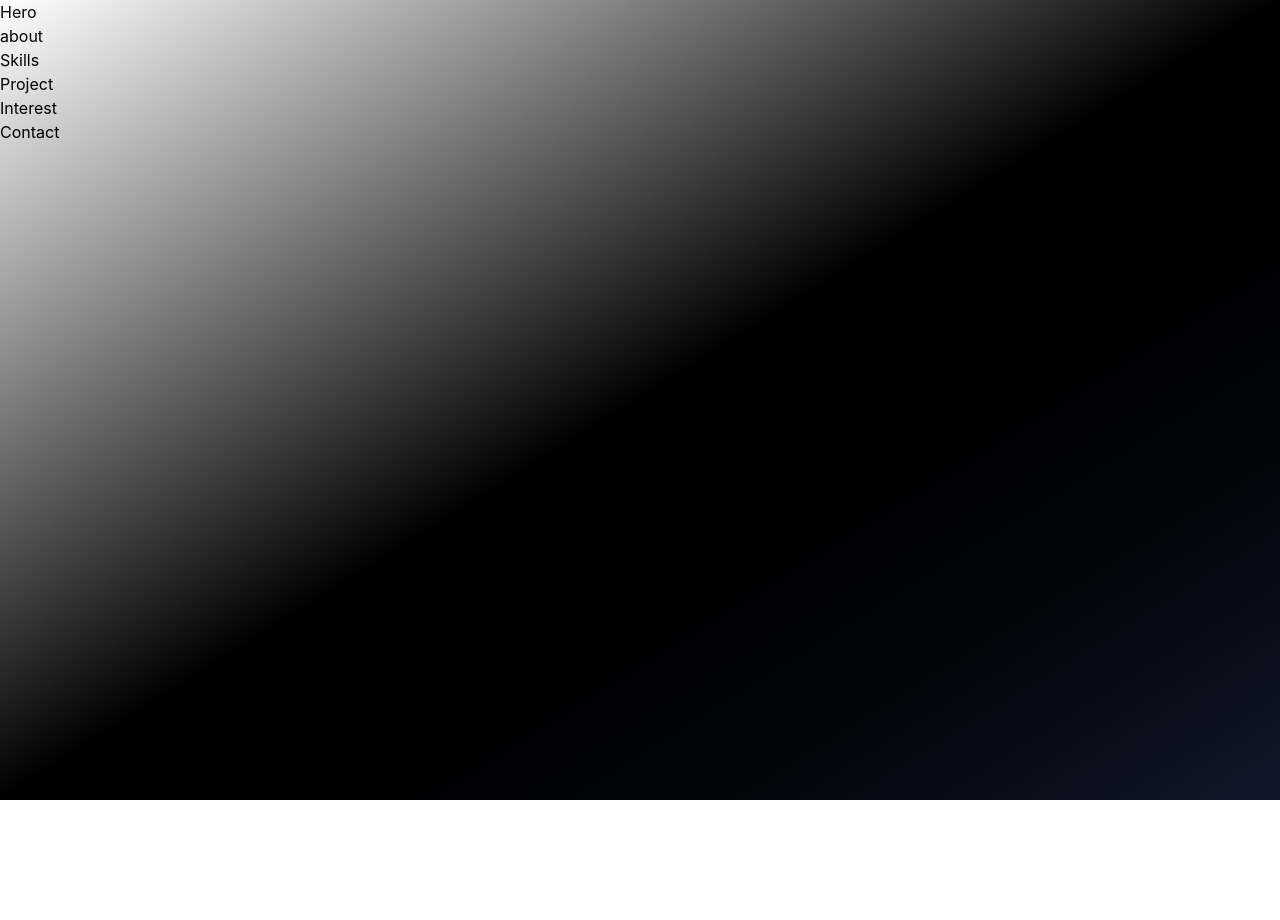
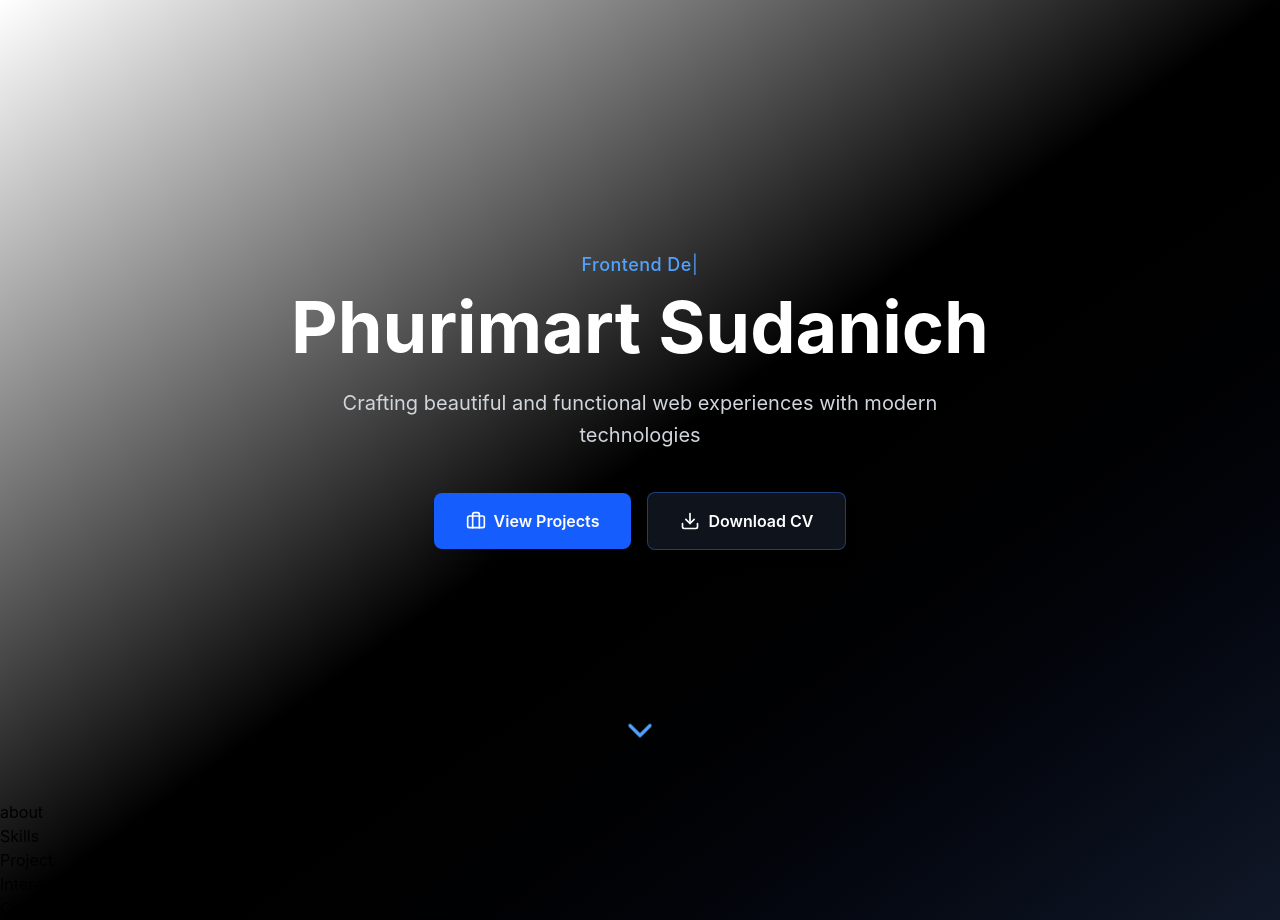
Before and after one commit to phurimart14/my-portfolio, a React (Vite) app: page / in a window 1280 px wide. Before the commit the page ends 800 px from the top, so only its background shows below. Built offline with nearby package versions, Linux system fonts and the light colour scheme.

Commit message:
feat: complete Hero section

```diff
--- a/src/components/Hero.tsx
+++ b/src/components/Hero.tsx
@@ -1,4 +1,3 @@
-import React from "react";
 import { useState, useEffect } from "react";
 import { ChevronDown, Briefcase, Download } from "lucide-react";
 
@@ -10,10 +9,96 @@ export function Hero() {
 
   const title = ["Frontend Developer", "Creative Designer"];
 
+  useEffect(() => {
+    const handleTyping = () => {
+      const currentIndex = loopNum % title.length;
+      const fullText = title[currentIndex];
 
-  useEffect(() =>{
+      if (isDeleting) {
+        // Delete from right to left
+        setText(fullText.substring(0, text.length - 1));
+        setTypeingSpeed(75);
+      } else {
+        // Type from Left to Right
+        setText(fullText.substring(0, text.length + 1));
+        setTypeingSpeed(150);
+      }
 
-  })
+      // Check if word is complete
+      if (!isDeleting && text === fullText) {
+        // Pause at end
+        setTimeout(() => setIsDeleting(true), 2000);
+      } else if (isDeleting && text === "") {
+        setIsDeleting(false);
+        setLoopNum(loopNum + 1);
+      }
+    };
+    const timer = setTimeout(handleTyping, typingSpeed);
+    return () => clearTimeout(timer);
+  }, [text, isDeleting, loopNum, typingSpeed]);
 
-  return <div>Hero</div>;
+  const scrollToAbout = () => {
+    document.getElementById("about")?.scrollIntoView({ behavior: "smooth" });
+  };
+
+  const scrollToProjects = () => {
+    document.getElementById("projects")?.scrollIntoView({ behavior: "smooth" });
+  };
+
+  const handleDownloadCV = () => {
+    // Create a link element and trigger download
+    // In a real scenario, replace with actual CV file path
+    const link = document.createElement("a");
+    link.href = "#"; // Replace with actual CV file path
+    link.download = "Phurimart_Sudanich_CV.pdf";
+    document.body.appendChild(link);
+    link.click();
+    document.body.removeChild(link);
+  };
+
+  return (
+    <section className="min-h-screen flex flex-col items-center justify-center px-4 sm:px-6 relative">
+      <div className="text-center space-y-4 sm:space-y-6 max-w-3xl">
+        <div className="space-y-2">
+          <p className="text-blue-400 text-base sm:text-lg font-medium tracking-wide h-7 sm:h-8">
+            {text}
+            <span className="animate-pulse">|</span>
+          </p>
+          <h1 className="text-4xl sm:text-5xl md:text-6xl lg:text-7xl font-bold text-white">
+            Phurimart Sudanich
+          </h1>
+        </div>
+        <p className="text-lg sm:text-xl text-gray-300 max-w-2xl mx-auto leading-relaxed px-4">
+          Crafting beautiful and functional web experiences with modern
+          technologies
+        </p>
+
+        {/* Action Buttons */}
+        <div className="flex flex-col sm:flex-row gap-4 justify-center items-center pt-4">
+          <button
+            onClick={scrollToProjects}
+            className="flex items-center gap-2 px-6 sm:px-8 py-3 sm:py-4 bg-blue-600 text-white rounded-lg hover:bg-blue-500 transition-all duration-300 shadow-lg hover:shadow-xl hover:scale-105 font-semibold w-full sm:w-auto"
+          >
+            <Briefcase size={20} />
+            <span>View Projects</span>
+          </button>
+          <button
+            onClick={handleDownloadCV}
+            className="flex items-center gap-2 px-6 sm:px-8 py-3 sm:py-4 bg-gray-800/50 text-white border border-blue-500/40 rounded-lg hover:bg-gray-700/50 hover:border-blue-400/60 transition-all duration-300 shadow-lg hover:shadow-xl hover:scale-105 font-semibold backdrop-blur-sm w-full sm:w-auto"
+          >
+            <Download size={20} />
+            <span>Download CV</span>
+          </button>
+        </div>
+      </div>
+
+      <button
+        onClick={scrollToAbout}
+        className="absolute bottom-8 sm:bottom-12 animate-bounce text-blue-400 hover:text-blue-300 transition-colors"
+        aria-label="Scroll to content"
+      >
+        <ChevronDown size={40} />
+      </button>
+    </section>
+  );
 }
```
